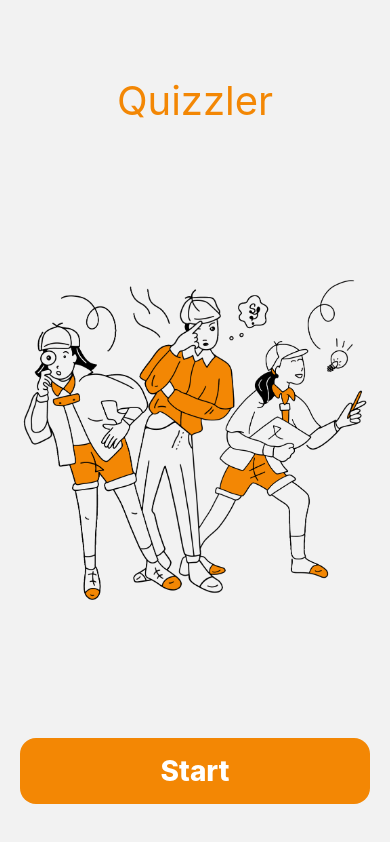
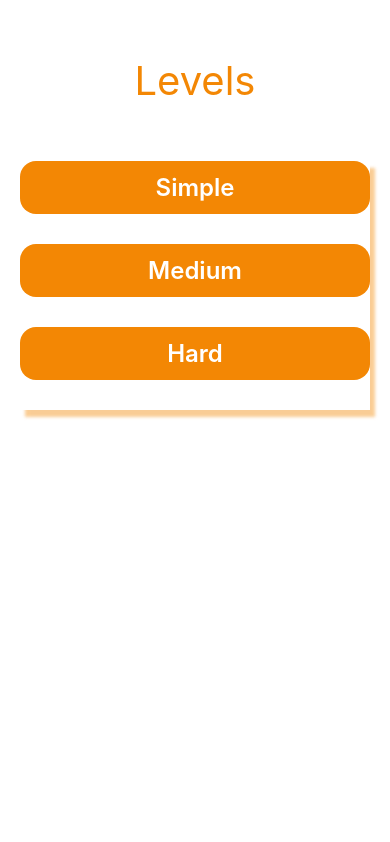
Before and after one commit to Sahar-Abdalazeez/quiz-app, a React Native app: screen /Levels in a window 390 px wide. Before the commit this address had no page. Built offline with nearby package versions, Linux system fonts and the light colour scheme.

Commit message:
adding levels navigation

```diff
--- a/navigation/index.jsx
+++ b/navigation/index.jsx
@@ -3,6 +3,7 @@ import { createStackNavigator } from '@react-navigation/stack';
 import Home from '../screens/Home';
 import Result from '../screens/Result';
 import Quiz from '../screens/Quiz';
+import Levels from '../screens/Levels';
 
 const Stack = createStackNavigator();
 
@@ -12,6 +13,8 @@ function MyStack() {
       <Stack.Screen name="Home" component={Home} options={{ headerShown: false }} />
       <Stack.Screen name="Result" component={Result} options={{ headerShown: false }} />
       <Stack.Screen name="Quiz" component={Quiz} options={{ headerShown: false }} />
+      <Stack.Screen name="Levels" component={Levels} options={{ headerShown: false }} />
+
     </Stack.Navigator>
   );
 }
--- a/screens/Home.js
+++ b/screens/Home.js
@@ -13,7 +13,7 @@ const Home = ({navigation}) => {
       <TouchableOpacity
         className="start-btn"
         style={styles.button}
-        onPress={() => navigation.navigate('Quiz')}>
+        onPress={() => navigation.navigate('Levels')}>
         <Text style={styles.buttonText}>Start</Text>
       </TouchableOpacity>
     </View>
--- /dev/null
+++ b/screens/Levels.js
@@ -0,0 +1,76 @@
+import React from 'react';
+
+import Title from '../components/Title';
+
+import {StyleSheet, View, Text, TouchableOpacity} from 'react-native';
+const Levels = ({navigation}) => {
+  return (
+    <View style={styles.container}>
+      <Title style={styles.title} title="Levels" />
+      <View style={styles.levelsContainer}>
+        <TouchableOpacity
+          style={styles.button}
+          onPress={() => navigation.navigate('Quiz')}>
+          <Text style={styles.buttonText}>Simple</Text>
+        </TouchableOpacity>
+
+        <TouchableOpacity
+          style={styles.button}
+          onPress={() => navigation.navigate('Quiz')}>
+          <Text style={styles.buttonText}>Medium</Text>
+        </TouchableOpacity>
+
+        <TouchableOpacity
+          style={styles.button}
+          onPress={() => navigation.navigate('Quiz')}>
+          <Text style={styles.buttonText}>Hard</Text>
+        </TouchableOpacity>
+      </View>
+    </View>
+  );
+};
+
+export default Levels;
+
+const styles = StyleSheet.create({
+  container: {
+    paddingTop: 40,
+    paddingHorizontal: 20,
+    height: '100%',
+    backgroundColor: 'white',
+  },
+  title: {
+    color: '#f38704',
+    fontSize: 40,
+  },
+  score: {
+    color: '#f38704',
+    fontSize: 40,
+    fontWeight: '600',
+    textAlign: 'center',
+  },
+  levelsContainer: {
+    marginTop: 40,
+    shadowColor: '#f6ab4f',
+    shadowOffset: {width: 5, height: 7},
+    shadowOpacity: 0.6,
+    shadowRadius: 3,
+  },
+
+  button: {
+    backgroundColor: '#f38704',
+    padding: 12,
+    borderRadius: 16,
+    marginBottom: 30,
+    alignItems: 'center',
+    color: 'white',
+    width: '100%',
+    textAlign: 'center',
+    alignSelf: 'center',
+  },
+  buttonText: {
+    fontSize: 24,
+    fontWeight: '600',
+    color: 'white',
+  },
+});
```
